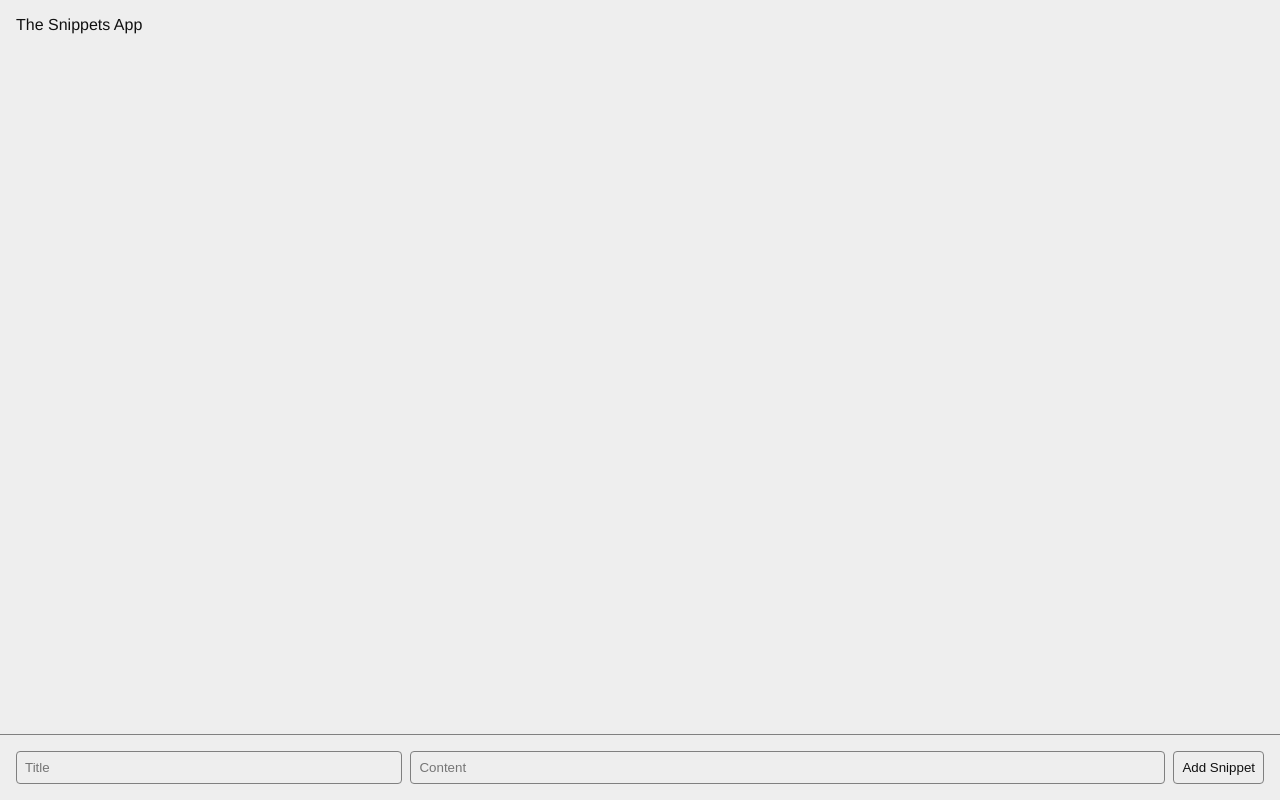
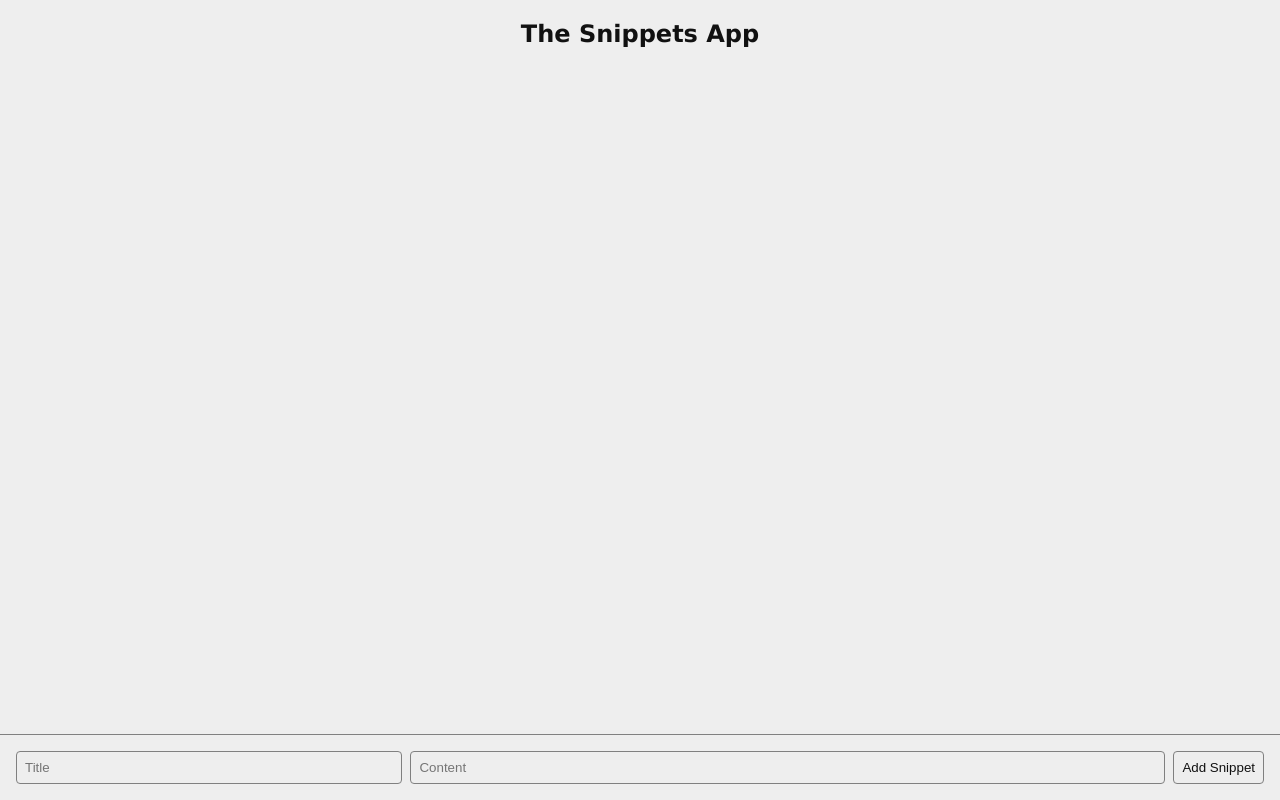
Before and after one commit to bcwalnja/snippets, a website: page index.html in a window 1280 px wide. Drawn offline with Linux system fonts and the light colour scheme.

Commit message:
minor styles changes

```diff
--- a/index.html
+++ b/index.html
@@ -13,7 +13,9 @@
 <body>
     <div id="app" class="app">
         <div class="wrapper">
-            <header>The Snippets App</header>
+            <header>
+                <h2>The Snippets App</h2>
+            </header>
             <nav></nav>
             <main>
 
--- a/styles/styles.css
+++ b/styles/styles.css
@@ -41,7 +41,15 @@ body {
 
 header {
     grid-area: header;
-    padding: 16px;
+    display: flex;
+    flex-direction: column;
+    align-items: center;
+    padding: 8px;
+}
+
+header h2 {
+    font-family: 'Segoe Print', 'Lucida Sans', sans-serif;
+    margin: 12px;
 }
 
 nav {
```
